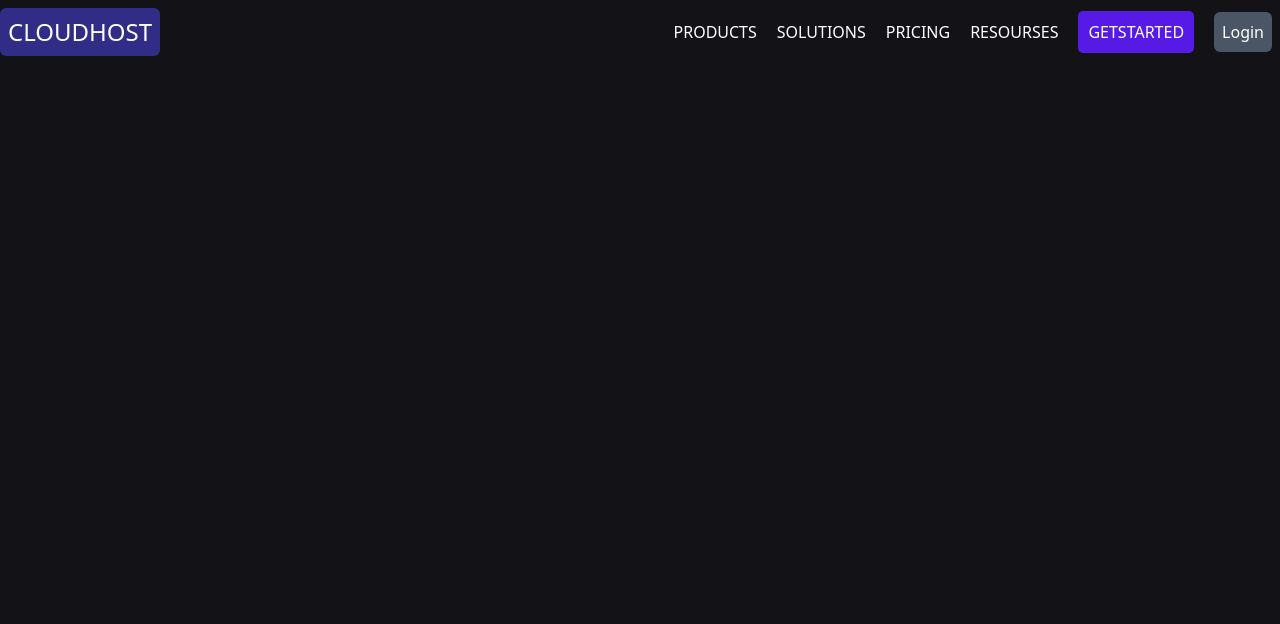
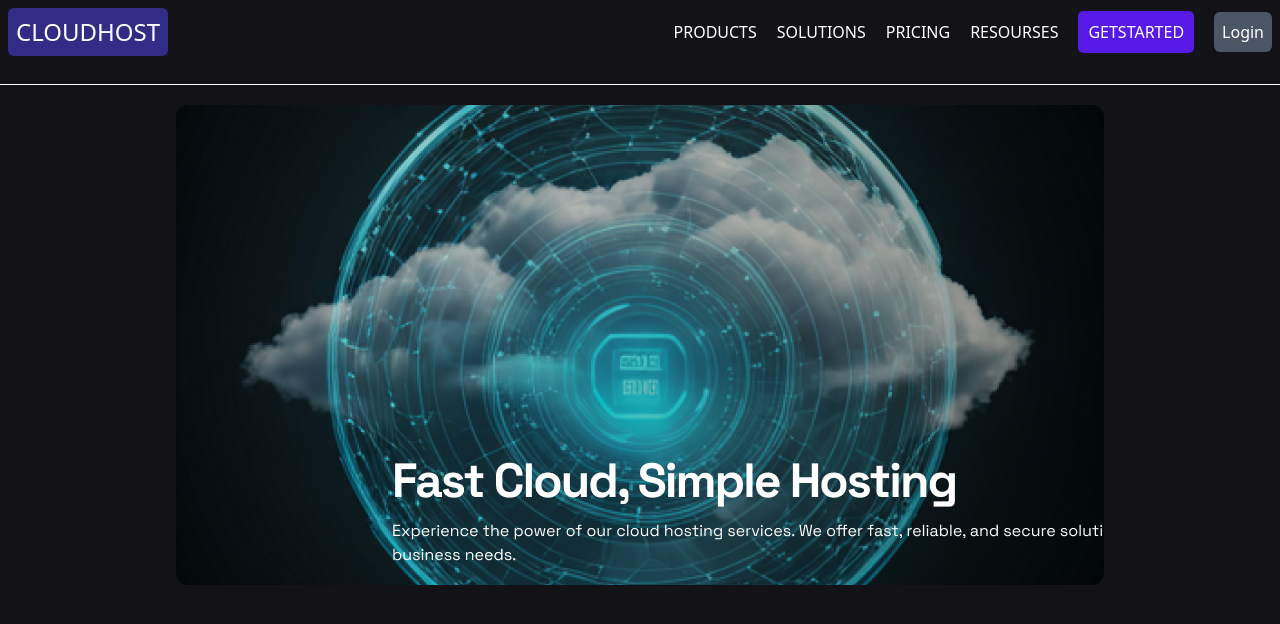
Before and after one commit to Mij-Do/Fast-Cloud, a React (Vite) app: page / in a window 1280 px wide. Shown: the top 624 px of the page. Built offline with nearby package versions, Linux system fonts and the light colour scheme.

Commit message:
Image Component && Hero Image

```diff
--- /dev/null
+++ b/src/components/Image.tsx
@@ -0,0 +1,14 @@
+import type { ImgHTMLAttributes } from "react";
+
+interface IProps extends ImgHTMLAttributes<HTMLImageElement>{
+    src: string;
+    alt: string;
+}
+
+const Image = ({src, alt, ...rest}: IProps) => {
+    return (
+        <img src={src} alt={alt} {...rest}/>
+    )
+}
+
+export default Image;
--- a/src/pages/GetStarted.tsx
+++ b/src/pages/GetStarted.tsx
@@ -1,3 +1,5 @@
+import Image from "../components/Image";
+import HeroImage from "../assets/hero image.png";
 interface IProps {
 
 }
@@ -5,7 +7,9 @@ interface IProps {
 const GetStarted = ({}: IProps) => {
     return (
         <>
-
+            <div className="flex justify-center">
+                <Image src={HeroImage} alt="Hero Image" className="w-fit"/>
+            </div>
         </>
     )
 }
--- a/src/pages/RootLayout.tsx
+++ b/src/pages/RootLayout.tsx
@@ -11,7 +11,7 @@ const RootLayout = ({}: IProps) => {
         <>
             <header>
                 <div className="flex flex-col justify-between items-center md:flex-row">
-                    <div className="uppercase text-2xl bg-indigo-900 rounded-md w-full text-center md:text-start md:w-fit p-2">
+                    <div className="uppercase text-2xl bg-indigo-900 rounded-md w-full md:ml-2 text-center md:text-start md:w-fit p-2">
                         CloudHost
                     </div>
                     <div className="flex flex-col items-center justify-evenly md:space-x-5 md:mx-2 md:flex-row">
@@ -19,6 +19,7 @@ const RootLayout = ({}: IProps) => {
                         <Button className="bg-gray-600">Login</Button>
                     </div>
                 </div>
+                <hr className="my-5"/>
                 <Outlet/>
             </header>
         </>
```
